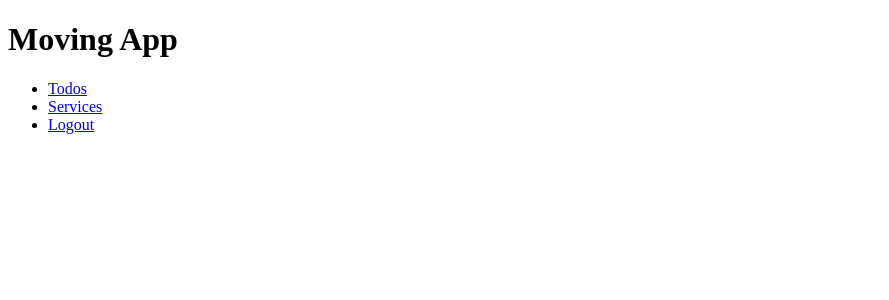
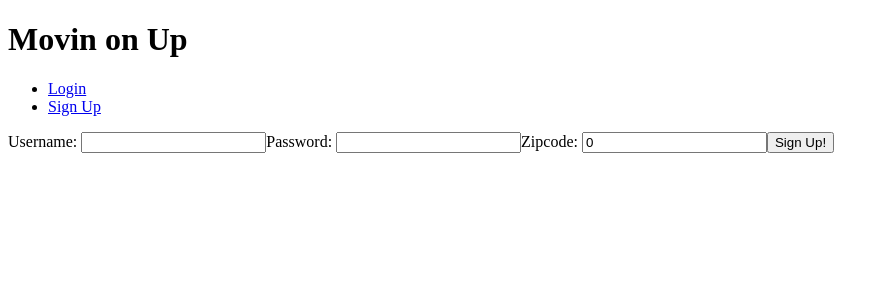
Before and after one commit to team-middleton/team-middleton, a React app: page /signup in a window 1280 px wide. Shown: the top 300 px of the page, without its empty margins (0-889 px from the left). Built offline with nearby package versions, Linux system fonts and the light colour scheme; the HTML template or start-up script is replaced by a standard one; what react-google-maps would draw is missing.

Commit message:
Fixed route rendering

```diff
--- a/react-client/src/components/homeHeader.jsx
+++ b/react-client/src/components/homeHeader.jsx
@@ -3,7 +3,7 @@ import { Link } from 'react-router-dom';
 
 // The Header creates links that can be used to navigate
 // between routes.
-const homeHeader = () => (
+const Homeheader = () => (
   <header>
     <nav>
       <ul>
@@ -14,4 +14,4 @@ const homeHeader = () => (
   </header>
 )
 
-export default homeHeader;
+export default Homeheader;
--- a/react-client/src/components/homeMain.jsx
+++ b/react-client/src/components/homeMain.jsx
@@ -4,7 +4,7 @@ import Login from './Login.jsx';
 import Signup from './Signup.jsx';
 
 // The Main component renders one of the Routes (provided that one matches).
-const homeMain = () => (
+const Homemain = () => (
   <main>
     <Switch>
       <Route path='/login' component={Login}/>
@@ -13,4 +13,4 @@ const homeMain = () => (
   </main>
 )
 
-export default homeMain;
+export default Homemain;
--- a/react-client/src/index.jsx
+++ b/react-client/src/index.jsx
@@ -4,14 +4,14 @@ import $ from 'jquery';
 import { BrowserRouter } from 'react-router-dom';
 import Header from './components/Header.jsx';
 import Main from './components/Main.jsx';
-import homeHeader from './components/homeHeader.jsx';
-import homeMain from './components/homeMain.jsx';
+import Homeheader from './components/homeHeader.jsx';
+import Homemain from './components/homeMain.jsx';
 
 class App extends React.Component {
   constructor(props) {
     super(props);
     this.state = {
-      loggedIn: true
+      loggedIn: false
     }
   }
 
@@ -26,8 +26,8 @@ class App extends React.Component {
     else{
       return (<div>
       <h1>Movin on Up</h1>
-      <homeHeader />
-      <homeMain />
+      <Homeheader />
+      <Homemain />
     </div>)
     }
   }
```
